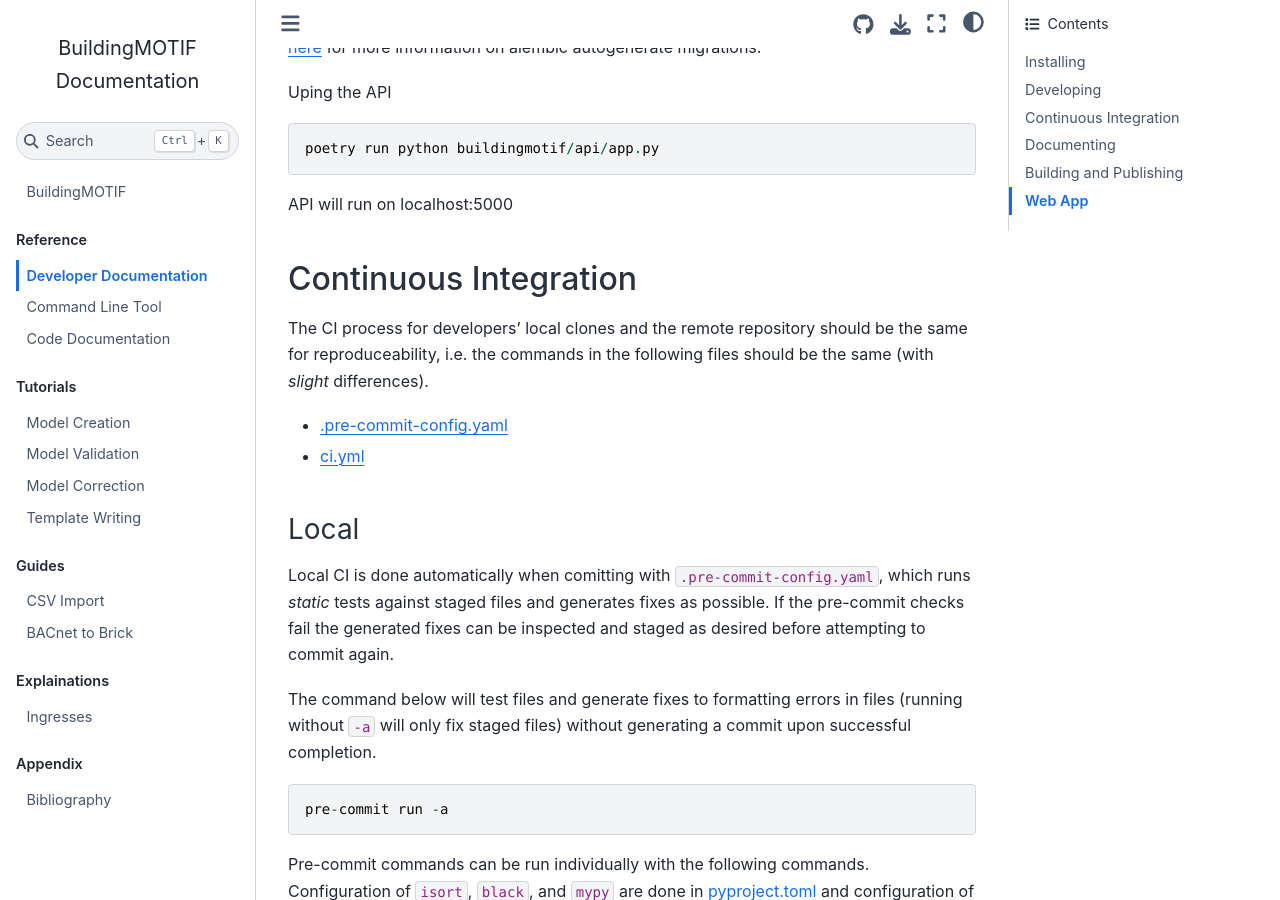
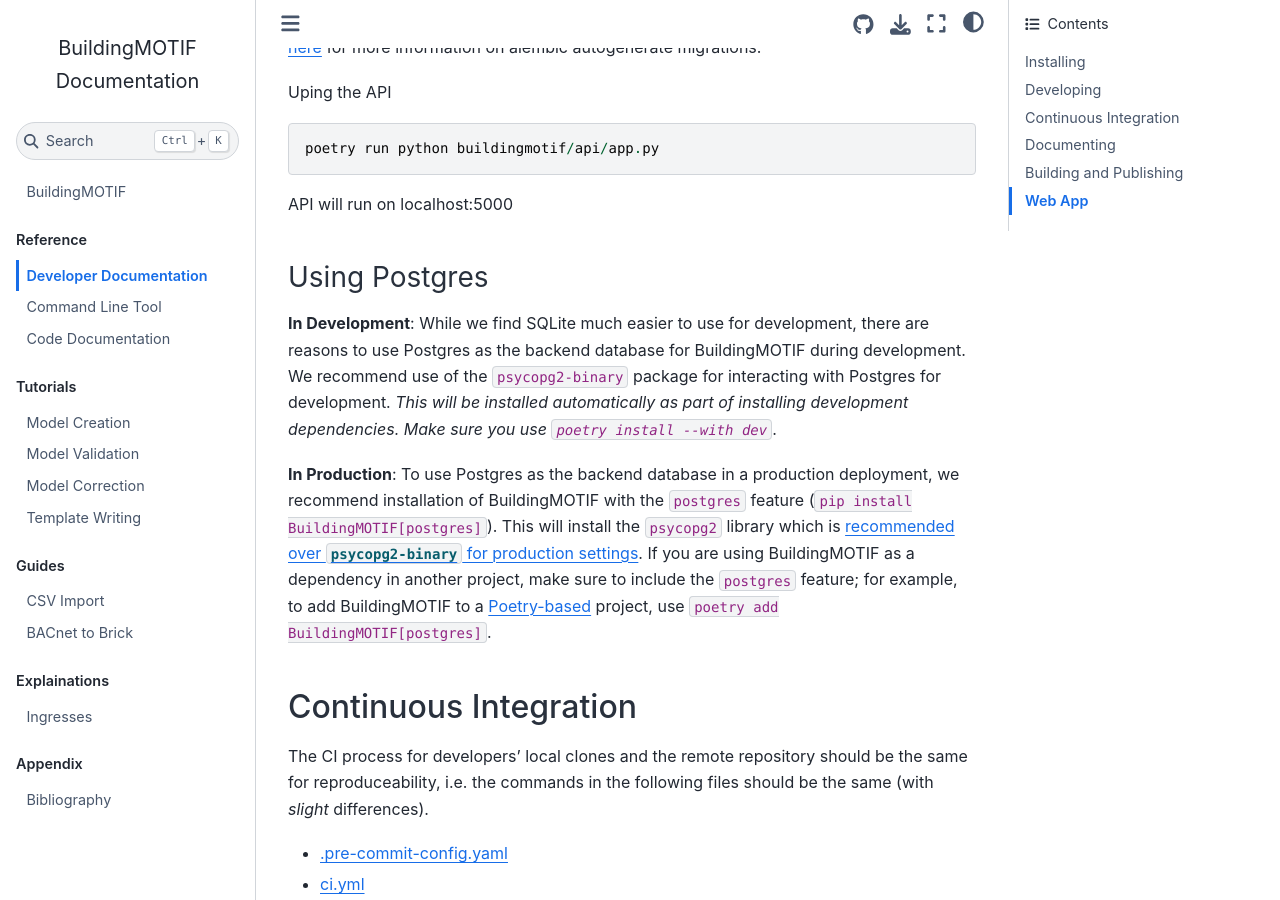
Before and after one commit to NREL/BuildingMOTIF, a Jupyter Book: the page built from docs/reference/developer_documentation.md, in a window 1280 px wide and 900 px high, scrolled down 1083 px. Built offline with Jupyter Book 1.0.4 settings and Sphinx 7.4.7 and the Sphinx Book theme 1.1.4, drawn with Linux system fonts in a browser that asks for light colours; some of the changed text lies outside the part shown.

Commit message:
Make dependencies easier to manage for development (#264)
* Make dependencies easier to manage for development:

- the "extra" dependencies were not actually marked as optional, so they
  were all being installed anyway. This make sure they are not installed
  unless the developer wants them to
- "psycopg2" can be difficult to install on some systems like MacOS due
  to needing to tell the installation process about the location of the
  libpq library. Now, the much easier "psycopg2-binary" package will be
  installed as part of the development dependencies. To use postgres in
  production, one will need to install buildingMOTIF with the "postgres"
  option/flag which will install the "psycopg2" library which is
  recommended over "psycopg2-binary" for production.

* add documentation on using postgres in development vs production

* Make sure ingress deps are included in 'dev' group

* Update docs/reference/developer_documentation.md

Co-authored-by: Tobias Shapinsky <tobiasshapinsky@gmail.com>

* Update developer_documentation.md

---------

Co-authored-by: Tobias Shapinsky <tobiasshapinsky@gmail.com>

````diff
--- a/docs/reference/developer_documentation.md
+++ b/docs/reference/developer_documentation.md
@@ -15,7 +15,7 @@
    ```
 5. Install dependencies and pre-commit.
     ```
-    poetry install
+    poetry install --with dev  # includes development dependencies
     poetry run pre-commit install
     ```
 
@@ -42,6 +42,14 @@ Uping the API
 poetry run python buildingmotif/api/app.py
 ```
 API will run on localhost:5000
+
+### Using Postgres
+
+**In Development**: While we find SQLite much easier to use for development, there are reasons to use Postgres as the backend database for BuildingMOTIF during development.
+We recommend use of the `psycopg2-binary` package for interacting with Postgres for development. *This will be installed automatically as part of installing development dependencies. Make sure you use `poetry install --with dev`*.
+
+**In Production**: To use Postgres as the backend database in a production deployment, we recommend installation of BuildingMOTIF with the `postgres` feature (`pip install BuildingMOTIF[postgres]`).
+This will install the `psycopg2` library  which is [recommended over `psycopg2-binary` for production settings](https://pypi.org/project/psycopg2-binary/). If you are using BuildingMOTIF as a dependency in another project, make sure to include the `postgres` feature; for example, to add BuildingMOTIF to a [Poetry-based](https://python-poetry.org) project, use `poetry add BuildingMOTIF[postgres]`.
 
 ## Continuous Integration
 
````
Also changed, not shown: pyproject.toml (+9 -5 lines), 1 other file.
